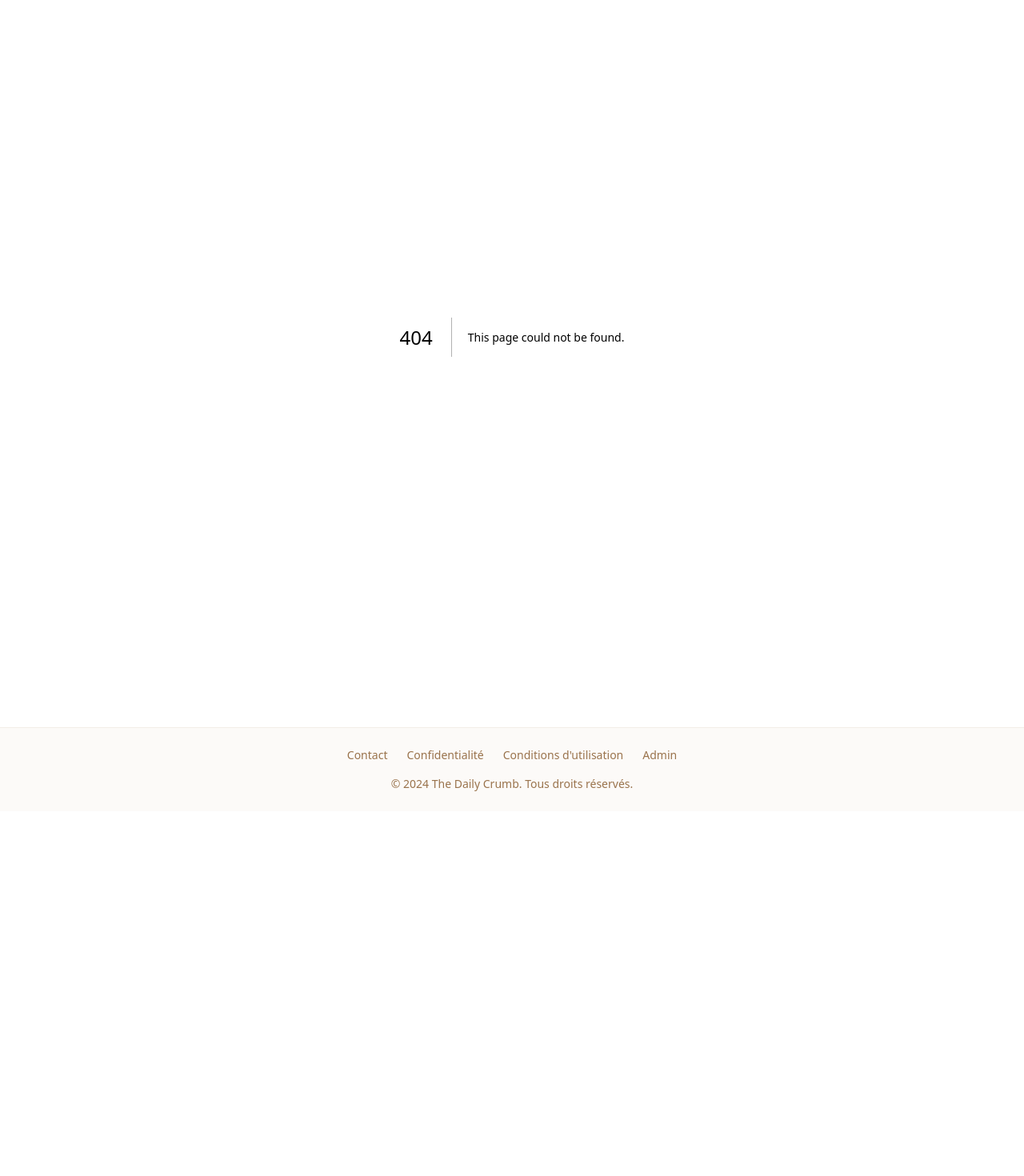
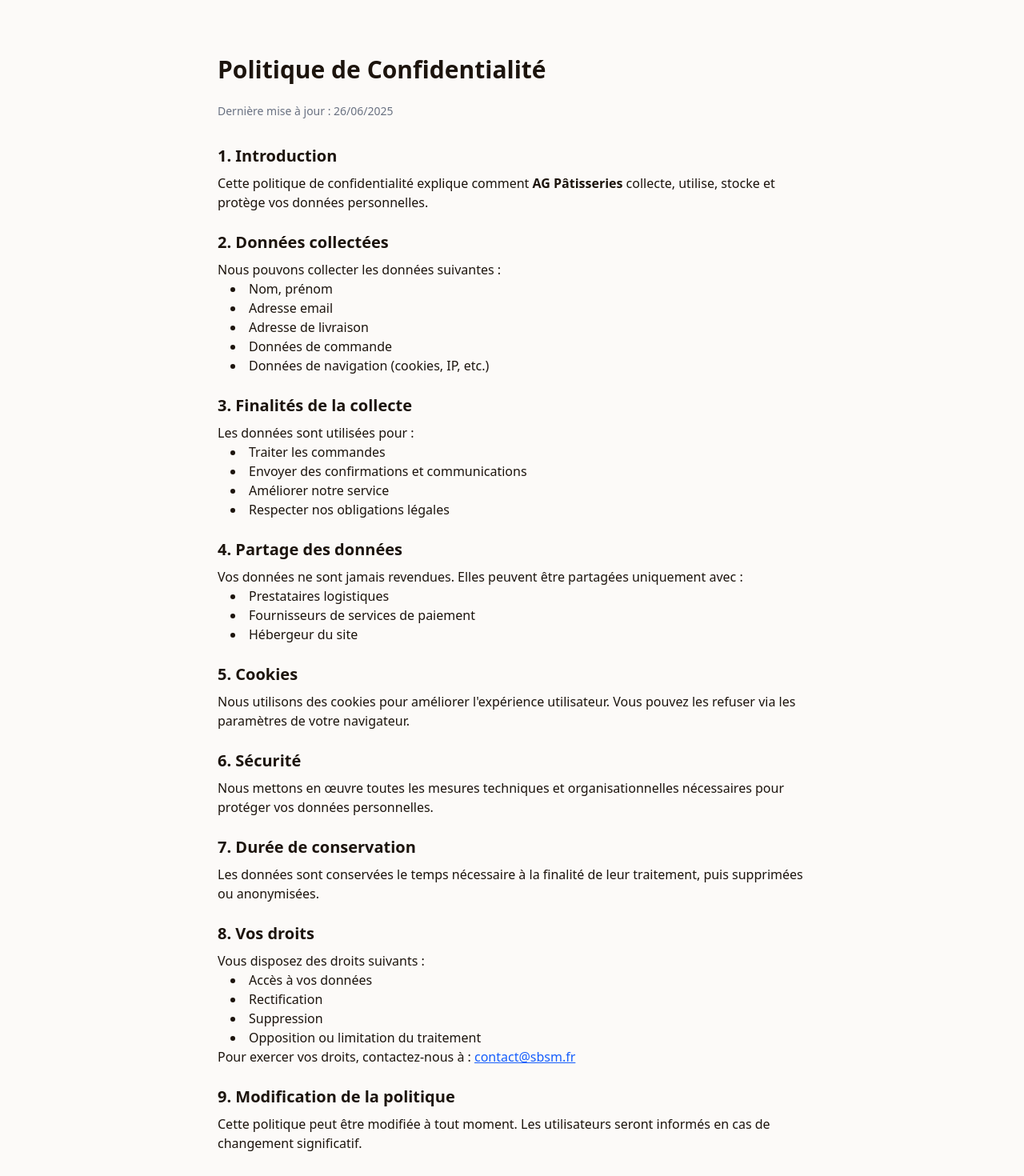
Before and after one commit to SteedStone/NJS, a Next.js app in the folder sbsm/: page /confidentialite in a window 1280 px wide. Before the commit this address had no page. Shown: the part 80-1550 px from the top of the page at 80% size. Before the commit the page ends 1094 px from the top, so only its background shows below. Built offline with nearby package versions, Linux system fonts and the light colour scheme.

Commit message:
image cliquable + cgu

```diff
--- /dev/null
+++ b/sbsm/src/app/cgu/page.tsx
@@ -0,0 +1,80 @@
+"use client";
+
+export default function CGUPage() {
+    return (
+      <div className="max-w-3xl mx-auto px-4 py-12 text-[#1c140d]">
+        <h1 className="text-3xl font-bold mb-6">Conditions Générales d’Utilisation</h1>
+        <p className="text-sm text-gray-500 mb-8">Dernière mise à jour : 26/06/2025</p>
+
+        <section className="mb-6">
+          <h2 className="text-xl font-semibold mb-2">1. Présentation du site</h2>
+          <p>
+            Le présent site est édité par <strong>AG Pâtisseries</strong>,
+            dont le siège social est situé au 24 Rue des Boulangers, 75000 Paris,
+            immatriculée sous le numéro SIRET 123 456 789 00000.
+          </p>
+        </section>
+
+        <section className="mb-6">
+          <h2 className="text-xl font-semibold mb-2">2. Objet</h2>
+          <p>
+            Les présentes CGU définissent les modalités d’accès et d’utilisation du site <strong>sbsm.fr</strong>.
+            En utilisant ce site, vous acceptez ces conditions sans réserve.
+          </p>
+        </section>
+
+        <section className="mb-6">
+          <h2 className="text-xl font-semibold mb-2">3. Accès au site</h2>
+          <p>
+            Le site est accessible gratuitement. Les frais d’accès à Internet sont à votre charge.
+            Des interruptions pour maintenance peuvent survenir sans préavis.
+          </p>
+        </section>
+
+        <section className="mb-6">
+          <h2 className="text-xl font-semibold mb-2">4. Propriété intellectuelle</h2>
+          <p>
+            Tous les éléments du site sont la propriété exclusive d’AG Pâtisseries.
+            Toute reproduction ou exploitation non autorisée est interdite.
+          </p>
+        </section>
+
+        <section className="mb-6">
+          <h2 className="text-xl font-semibold mb-2">5. Données personnelles</h2>
+          <p>
+            Pour plus d’informations sur la collecte et le traitement des données, veuillez consulter notre{" "}
+            <a href="/confidentialite"  className="text-blue-600 underline">Politique de confidentialité</a>.
+          </p>
+        </section>
+
+        <section className="mb-6">
+          <h2 className="text-xl font-semibold mb-2">6. Responsabilité</h2>
+          <p>
+            AG Pâtisseries ne saurait être tenue responsable des erreurs ou interruptions du site.
+            L’utilisateur est responsable de l’usage qu’il en fait.
+          </p>
+        </section>
+
+        <section className="mb-6">
+          <h2 className="text-xl font-semibold mb-2">7. Liens externes</h2>
+          <p>
+            Le site peut contenir des liens vers des sites tiers. AG Pâtisseries décline toute responsabilité quant à leur contenu.
+          </p>
+        </section>
+
+        <section className="mb-6">
+          <h2 className="text-xl font-semibold mb-2">8. Modifications</h2>
+          <p>
+            Les CGU peuvent être modifiées à tout moment. L’utilisation du site après modification vaut acceptation.
+          </p>
+        </section>
+
+        <section className="mb-6">
+          <h2 className="text-xl font-semibold mb-2">9. Droit applicable</h2>
+          <p>
+            Les présentes CGU sont soumises au droit Belge. En cas de litige, les tribunaux de Bruxelles seront compétents.
+          </p>
+        </section>
+      </div>
+    );
+  }
--- /dev/null
+++ b/sbsm/src/app/confidentialite/page.tsx
@@ -0,0 +1,94 @@
+"use client";
+
+export default function ConfidentialitePage() {
+    return (
+      <div className="max-w-3xl mx-auto px-4 py-12 text-[#1c140d]">
+        <h1 className="text-3xl font-bold mb-6">Politique de Confidentialité</h1>
+        <p className="text-sm text-gray-500 mb-8">Dernière mise à jour : 26/06/2025</p>
+
+        <section className="mb-6">
+          <h2 className="text-xl font-semibold mb-2">1. Introduction</h2>
+          <p>
+            Cette politique de confidentialité explique comment <strong>AG Pâtisseries</strong> collecte, utilise, stocke et protège vos données personnelles.
+          </p>
+        </section>
+
+        <section className="mb-6">
+          <h2 className="text-xl font-semibold mb-2">2. Données collectées</h2>
+          <p>Nous pouvons collecter les données suivantes :</p>
+          <ul className="list-disc list-inside pl-4">
+            <li>Nom, prénom</li>
+            <li>Adresse email</li>
+            <li>Adresse de livraison</li>
+            <li>Données de commande</li>
+            <li>Données de navigation (cookies, IP, etc.)</li>
+          </ul>
+        </section>
+
+        <section className="mb-6">
+          <h2 className="text-xl font-semibold mb-2">3. Finalités de la collecte</h2>
+          <p>Les données sont utilisées pour :</p>
+          <ul className="list-disc list-inside pl-4">
+            <li>Traiter les commandes</li>
+            <li>Envoyer des confirmations et communications</li>
+            <li>Améliorer notre service</li>
+            <li>Respecter nos obligations légales</li>
+          </ul>
+        </section>
+
+        <section className="mb-6">
+          <h2 className="text-xl font-semibold mb-2">4. Partage des données</h2>
+          <p>
+            Vos données ne sont jamais revendues. Elles peuvent être partagées uniquement avec :
+          </p>
+          <ul className="list-disc list-inside pl-4">
+            <li>Prestataires logistiques</li>
+            <li>Fournisseurs de services de paiement</li>
+            <li>Hébergeur du site</li>
+          </ul>
+        </section>
+
+        <section className="mb-6">
+          <h2 className="text-xl font-semibold mb-2">5. Cookies</h2>
+          <p>
+            Nous utilisons des cookies pour améliorer l'expérience utilisateur. Vous pouvez les refuser via les paramètres de votre navigateur.
+          </p>
+        </section>
+
+        <section className="mb-6">
+          <h2 className="text-xl font-semibold mb-2">6. Sécurité</h2>
+          <p>
+            Nous mettons en œuvre toutes les mesures techniques et organisationnelles nécessaires pour protéger vos données personnelles.
+          </p>
+        </section>
+
+        <section className="mb-6">
+          <h2 className="text-xl font-semibold mb-2">7. Durée de conservation</h2>
+          <p>
+            Les données sont conservées le temps nécessaire à la finalité de leur traitement, puis supprimées ou anonymisées.
+          </p>
+        </section>
+
+        <section className="mb-6">
+          <h2 className="text-xl font-semibold mb-2">8. Vos droits</h2>
+          <p>Vous disposez des droits suivants :</p>
+          <ul className="list-disc list-inside pl-4">
+            <li>Accès à vos données</li>
+            <li>Rectification</li>
+            <li>Suppression</li>
+            <li>Opposition ou limitation du traitement</li>
+          </ul>
+          <p>
+            Pour exercer vos droits, contactez-nous à : <a href="mailto:contact@sbsm.fr" className="text-blue-600 underline">contact@sbsm.fr</a>
+          </p>
+        </section>
+
+        <section className="mb-6">
+          <h2 className="text-xl font-semibold mb-2">9. Modification de la politique</h2>
+          <p>
+            Cette politique peut être modifiée à tout moment. Les utilisateurs seront informés en cas de changement significatif.
+          </p>
+        </section>
+      </div>
+    );
+  }
--- a/sbsm/src/app/layout.tsx
+++ b/sbsm/src/app/layout.tsx
@@ -38,9 +38,9 @@
           <footer className="text-center border-t border-[#f3ede7] py-6 bg-[#fcfaf8] mt-10">
             <div className="flex flex-wrap justify-center gap-6 text-sm text-[#9a734c] mb-4">
               <Link href="#">Contact</Link>
-              <Link href="#">Confidentialité</Link>
-              <Link href="#">Conditions d'utilisation</Link>
-              <Link href="/admin/login">Admin</Link>
+              <Link href="/confidentialite">Confidentialité</Link>
+              <Link href="/cgu">Conditions Générales d'Utilisation</Link>
+              <Link href="/admin/login">admin</Link>
 
             </div>
             <p className="text-[#9a734c] text-sm">
--- a/sbsm/src/app/page.tsx
+++ b/sbsm/src/app/page.tsx
@@ -75,28 +75,31 @@
               img: "/images/pain3.jpg",
               title: "Pains au levain",
               desc: "Cuits à la perfection, avec une croûte dorée et une mie aérée.",
+              link: "/order?cat=Pâtisserie",
             },
             {
               img: "/images/pain2.jpg",
               title: "Viennoiseries",
               desc: "Croissants, pains au chocolat, brioches moelleuses… tous faits maison.",
+              link: "/order?cat=Viennoiserie",
             },
             {
               img: "https://images.unsplash.com/photo-1586190848861-99aa4a171e90?auto=format&fit=crop&w=800&q=80",
               title: "Gâteaux personnalisés",
               desc: "Pour toutes les occasions, réalisés avec soin et créativité.",
+              link: "/order/gateaux",
 
             },
           ].map((item, i) => (
+            <Link href={item.link} key={i} className="block">
               <TiltedCard
-              key={i}
                 imageSrc={item.img}
                 altText={item.title}
                 captionText={item.title}
                 rotateAmplitude={12}
                 scaleOnHover={1.1}
-
               />
+            </Link>
           ))}
         </div>
       </div>
@@ -111,6 +114,7 @@
         className="max-w-6xl mx-auto flex flex-col md:flex-row items-center gap-10 px-6 py-16 "
       >
         <div className="bg-white/70 rounded-xl p-6 w-full shadow-inner flex flex-col md:flex-row items-center gap-10">
+        <Link href = "/our-story">
           <TiltedCard
             imageSrc="/images/boulangerie.jpg"
             altText="Notre Histoire"
@@ -119,6 +123,7 @@
             scaleOnHover={1.1}
 
           />
+        </Link>
         <div className="md:w-1/2 space-y-4">
           <h2 className="text-2xl font-bold text-[#1b140d]">Notre Histoire</h2>
           <p className="text-base text-[#1b140d]">
```
Lines whose indentation alone changed are shown as unchanged.
